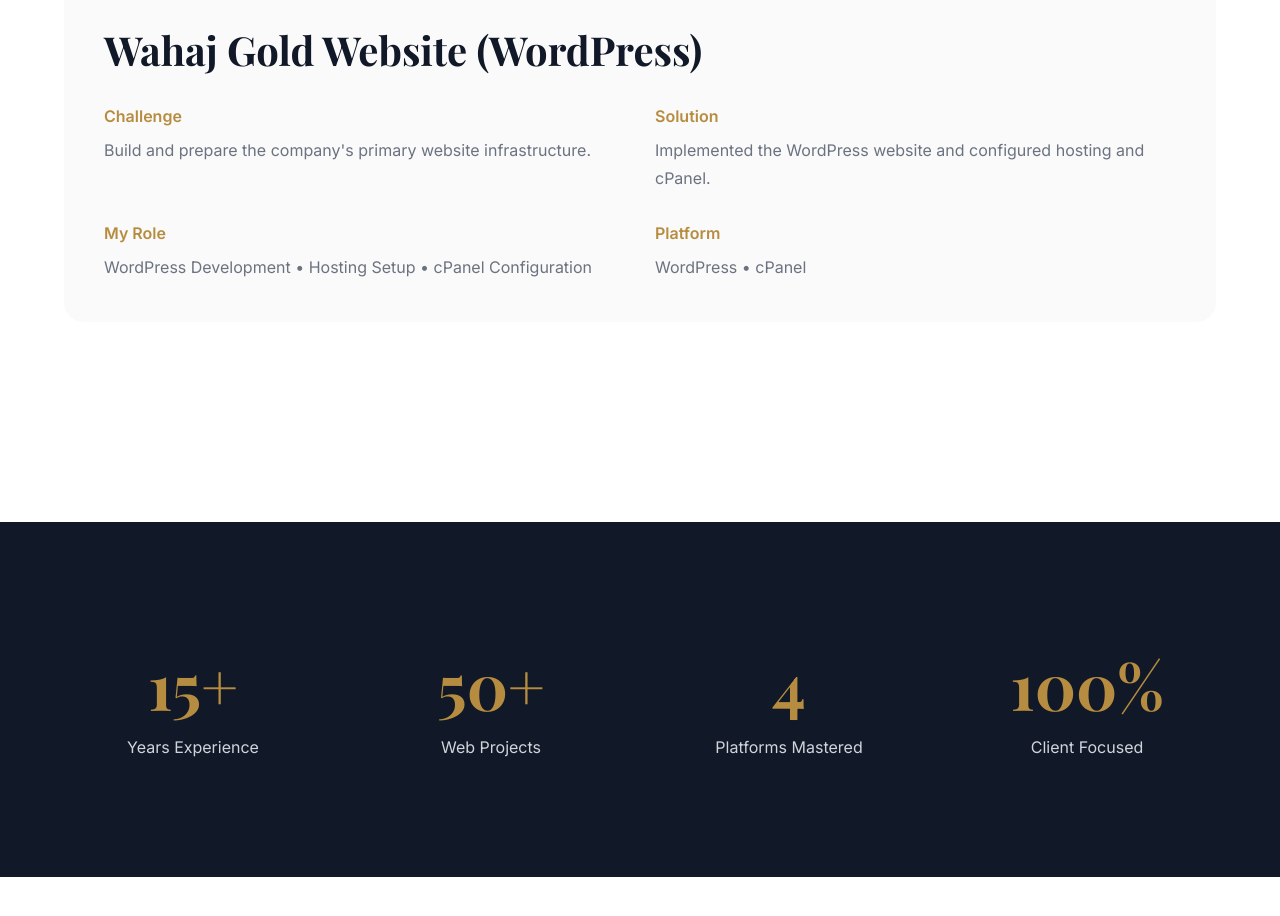
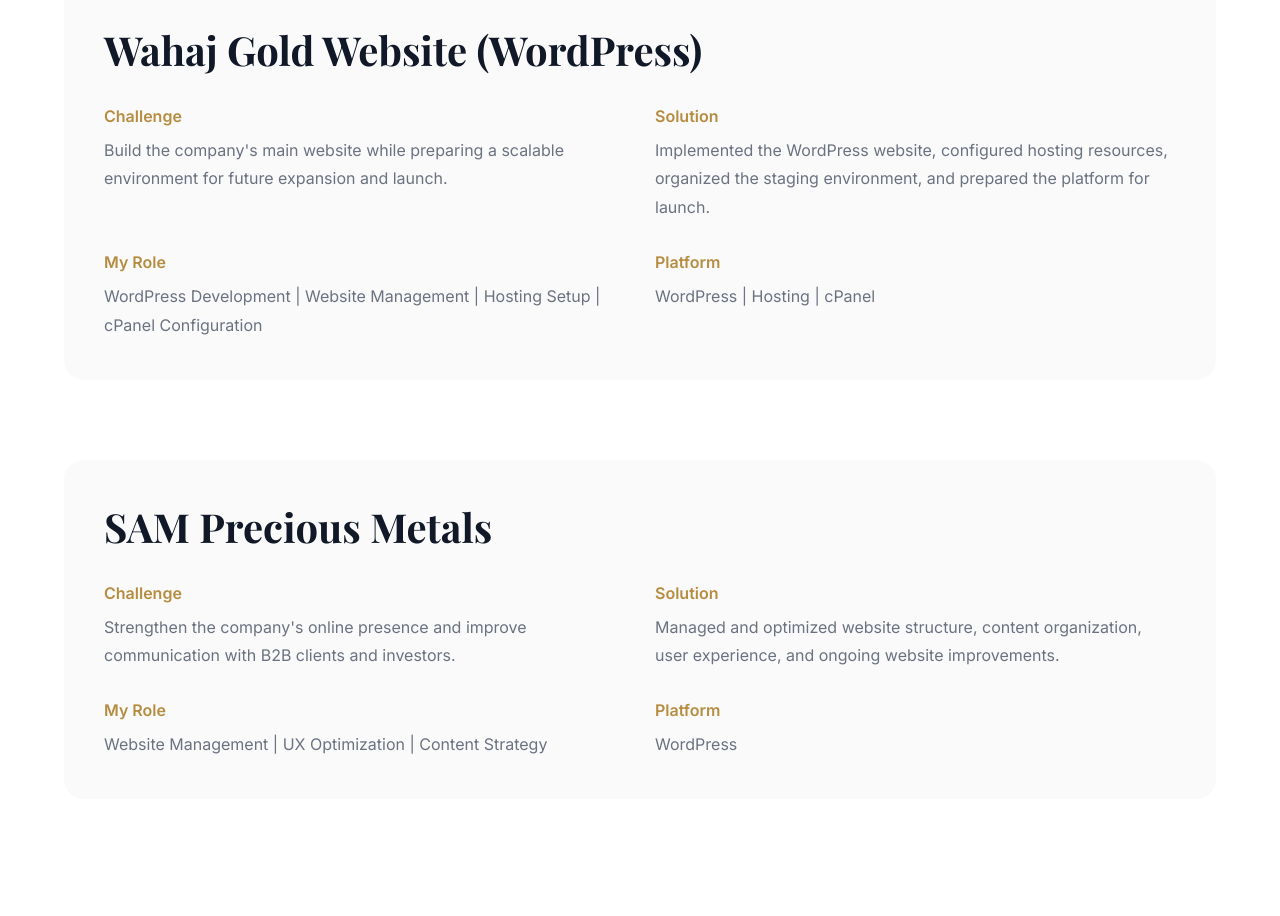
Before and after one commit to ShahrzadRasekh/Portfolio-Shahrzad-2026, a React (Vite) app: page / in a window 1280 px wide. Shown: the part 4860-5776 px from the top of the page. Before the commit the page ends 5737 px from the top, so only its background shows below. Built offline with nearby package versions, Linux system fonts and the light colour scheme.

Commit message:
add other case studies

```diff
--- a/src/components/CaseStudies.jsx
+++ b/src/components/CaseStudies.jsx
@@ -38,15 +38,38 @@
 
     {
       title: "Wahaj Gold Website (WordPress)",
+
       challenge:
-        "Build and prepare the company's primary website infrastructure.",
+        "Build the company's main website while preparing a scalable environment for future expansion and launch.",
+
       solution:
-        "Implemented the WordPress website and configured hosting and cPanel.",
+        "Implemented the WordPress website, configured hosting resources, organized the staging environment, and prepared the platform for launch.",
+
       role:
-        "WordPress Development • Hosting Setup • cPanel Configuration",
+        "WordPress Development | Website Management | Hosting Setup | cPanel Configuration",
+
       platform:
-        "WordPress • cPanel",
+        "WordPress | Hosting | cPanel",
     },
+
+
+    {
+      title: "SAM Precious Metals",
+
+      challenge:
+        "Strengthen the company's online presence and improve communication with B2B clients and investors.",
+
+      solution:
+        "Managed and optimized website structure, content organization, user experience, and ongoing website improvements.",
+
+      role:
+        "Website Management | UX Optimization | Content Strategy",
+
+      platform:
+        "WordPress",
+    },
+
+
   ];
 
   return (
```
